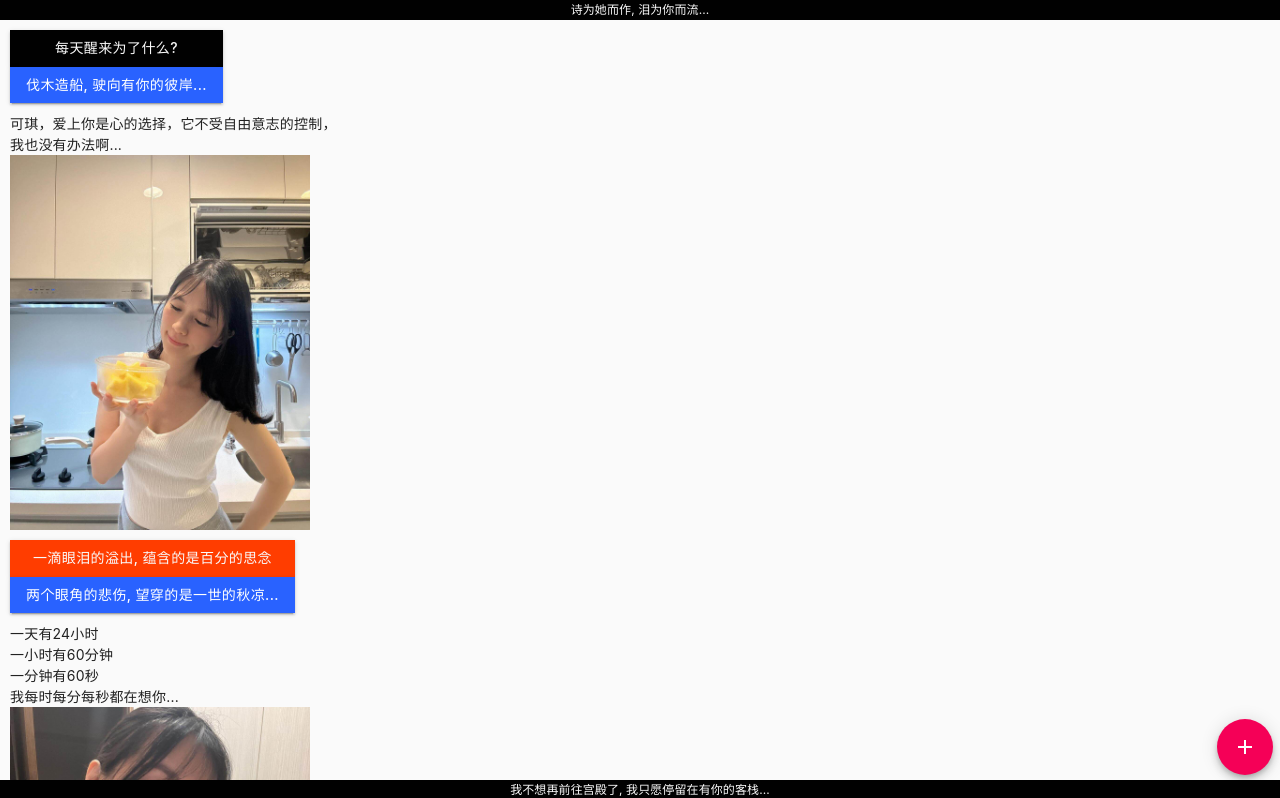
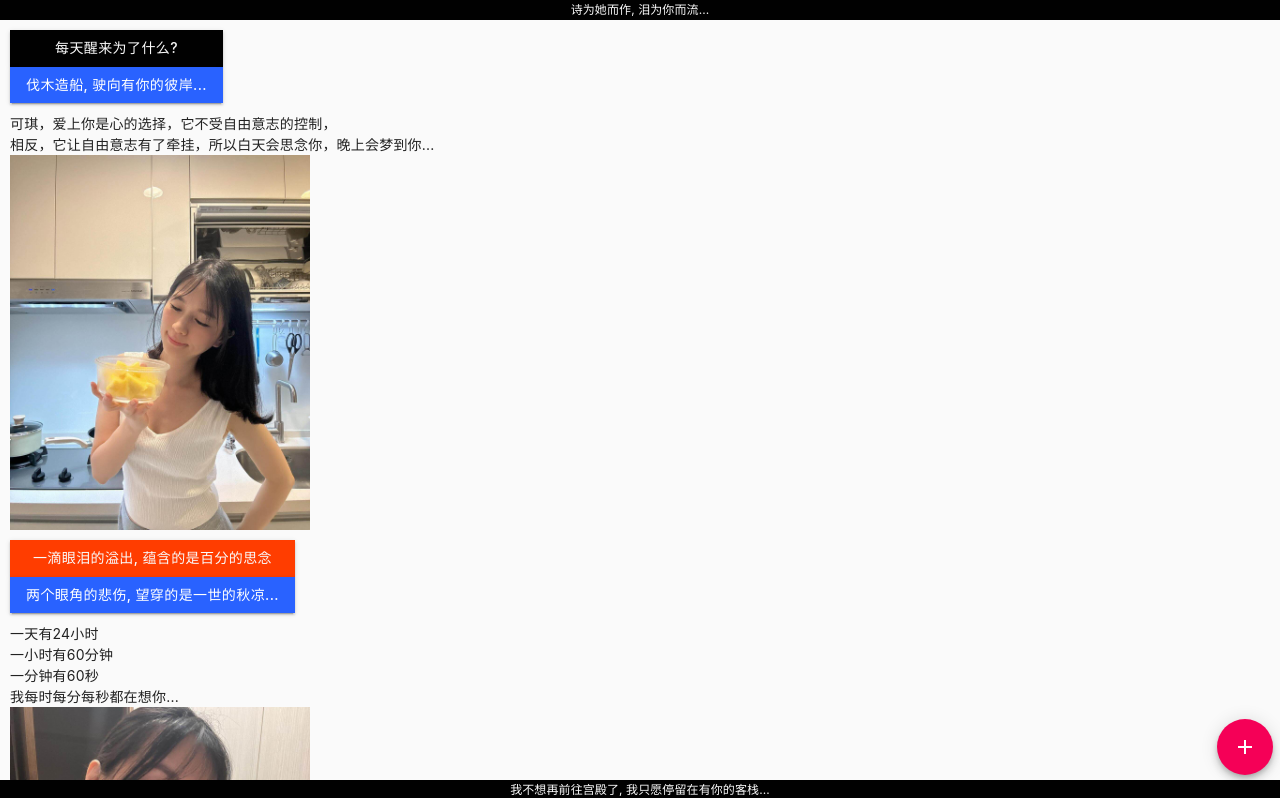
Before and after one commit to w-lianfu/react-miss, a React app: page /#/ in a window 1280 px wide. Shown: the top 798 px of the page. Built offline with nearby package versions, Linux system fonts and the light colour scheme.

Commit message:
miss you

```diff
--- a/src/page/home/index.tsx
+++ b/src/page/home/index.tsx
@@ -95,7 +95,9 @@ const Home = (props: IProps, state: IState) => {
         <Typography variant="body1">
           可琪，爱上你是心的选择，它不受自由意志的控制，
         </Typography>
-        <Typography variant="body1">我也没有办法啊...</Typography>
+        <Typography variant="body1">
+          相反，它让自由意志有了牵挂，所以白天会思念你，晚上会梦到你...
+        </Typography>
         <img src={Img01} ref={img1Ref} onClick={() => viewImg('keqi01')}
           style={{ width: `${Size.imgWidth}rem` }}/>
       </DStack>
```
